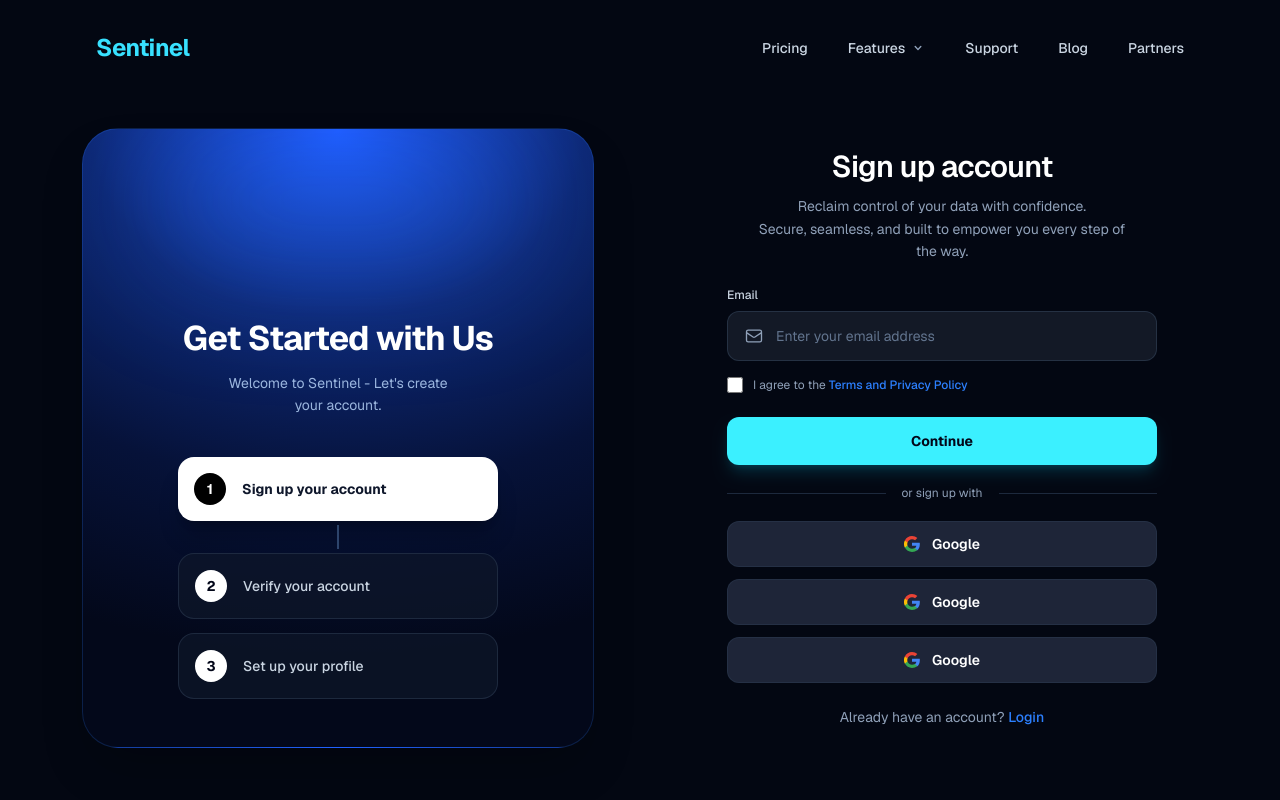
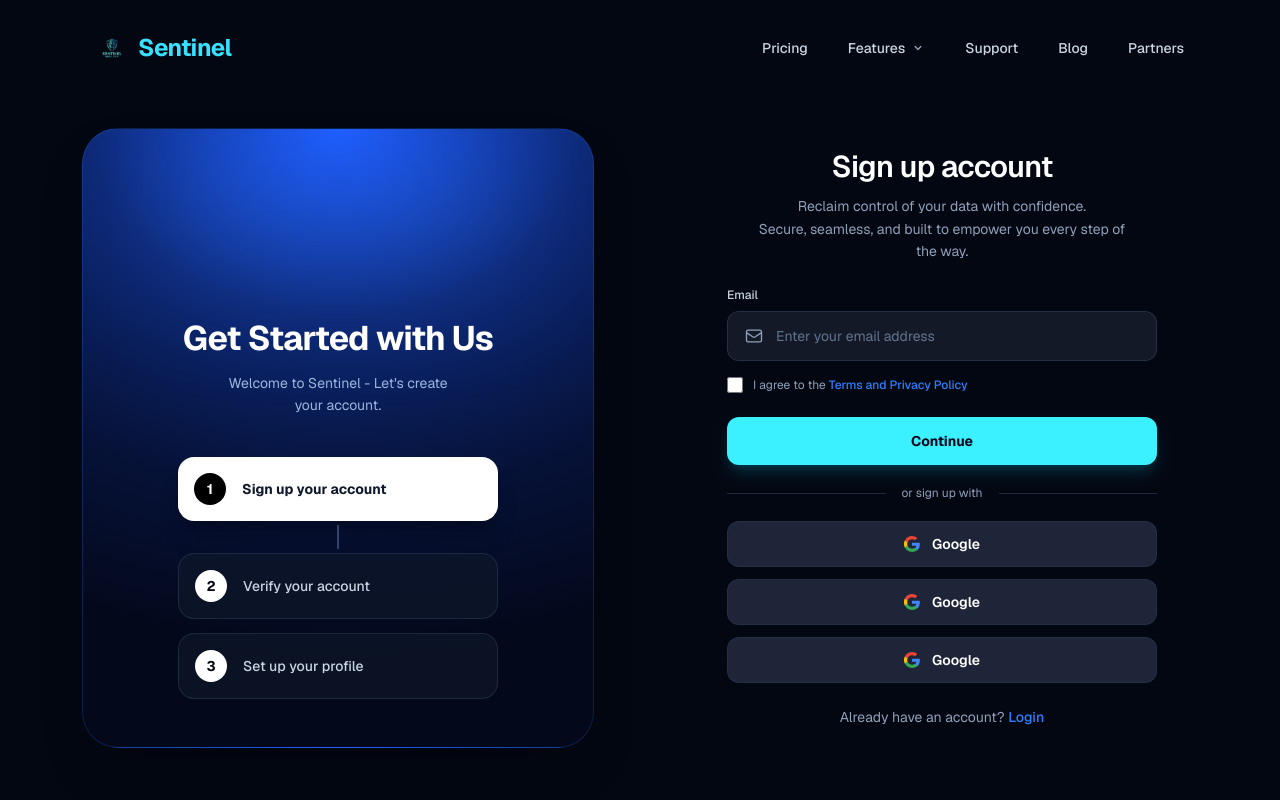
Before and after one commit to Sentinal-Security/web, a Next.js app: page /register in a window 1280 px wide. Shown: the top 800 px of the page. Built offline with nearby package versions, Linux system fonts and the light colour scheme.

Commit message:
style(web): render official Sentinel Security logo image in web page headers [SS-62]

```diff
--- a/app/login/page.tsx
+++ b/app/login/page.tsx
@@ -30,10 +30,13 @@
       <header className="w-full max-w-6xl mx-auto px-4 sm:px-8 pt-8 pb-6 flex items-center justify-between relative z-10">
         <Link
           href="/"
-          className="text-2xl font-bold tracking-tight text-[#38e1ff] hover:opacity-90 transition-opacity"
+          className="text-2xl font-bold tracking-tight text-[#38e1ff] hover:opacity-90 transition-opacity flex items-center gap-2.5"
         >
-          Sentinel
+          {/* eslint-disable-next-line @next/next/no-img-element */}
+          <img src="/logo.png" alt="Sentinel Logo" className="w-8 h-8 rounded-lg object-contain" />
+          <span>Sentinel</span>
         </Link>
+
 
         <nav className="flex items-center gap-7 sm:gap-10 text-xs sm:text-sm text-slate-300 font-medium">
           <Link href="#" className="hover:text-white transition-colors">
--- a/app/partials/header.tsx
+++ b/app/partials/header.tsx
@@ -10,11 +10,14 @@
     <header className="sticky top-0 z-50 w-full bg-black/90 backdrop-blur-md border-b border-white/10 transition-colors">
       <div className="max-w-7xl mx-auto px-4 sm:px-6 lg:px-8 h-20 flex items-center justify-between">
         {/* Brand Logo */}
-        <Link href="/landingpage" className="flex items-center gap-2 group">
+        <Link href="/landingpage" className="flex items-center gap-2.5 group">
+          {/* eslint-disable-next-line @next/next/no-img-element */}
+          <img src="/logo.png" alt="Sentinel Logo" className="w-8 h-8 rounded-lg object-contain" />
           <span className="text-2xl font-bold tracking-tight text-[#54f4fc] group-hover:brightness-110 transition-all">
             Sentinel
           </span>
         </Link>
+
 
         {/* Desktop Navigation Links */}
         <nav className="hidden md:flex items-center space-x-8 text-sm font-medium text-gray-300">
--- a/app/register/page.tsx
+++ b/app/register/page.tsx
@@ -13,10 +13,13 @@
       <header className="w-full max-w-6xl mx-auto px-4 sm:px-8 pt-8 pb-6 flex items-center justify-between">
         <Link
           href="/"
-          className="text-2xl font-bold tracking-tight text-[#38e1ff] hover:opacity-90 transition-opacity"
+          className="text-2xl font-bold tracking-tight text-[#38e1ff] hover:opacity-90 transition-opacity flex items-center gap-2.5"
         >
-          Sentinel
+          {/* eslint-disable-next-line @next/next/no-img-element */}
+          <img src="/logo.png" alt="Sentinel Logo" className="w-8 h-8 rounded-lg object-contain" />
+          <span>Sentinel</span>
         </Link>
+
 
         <nav className="flex items-center gap-7 sm:gap-10 text-xs sm:text-sm text-slate-300 font-medium">
           <Link href="#" className="hover:text-white transition-colors">
```
